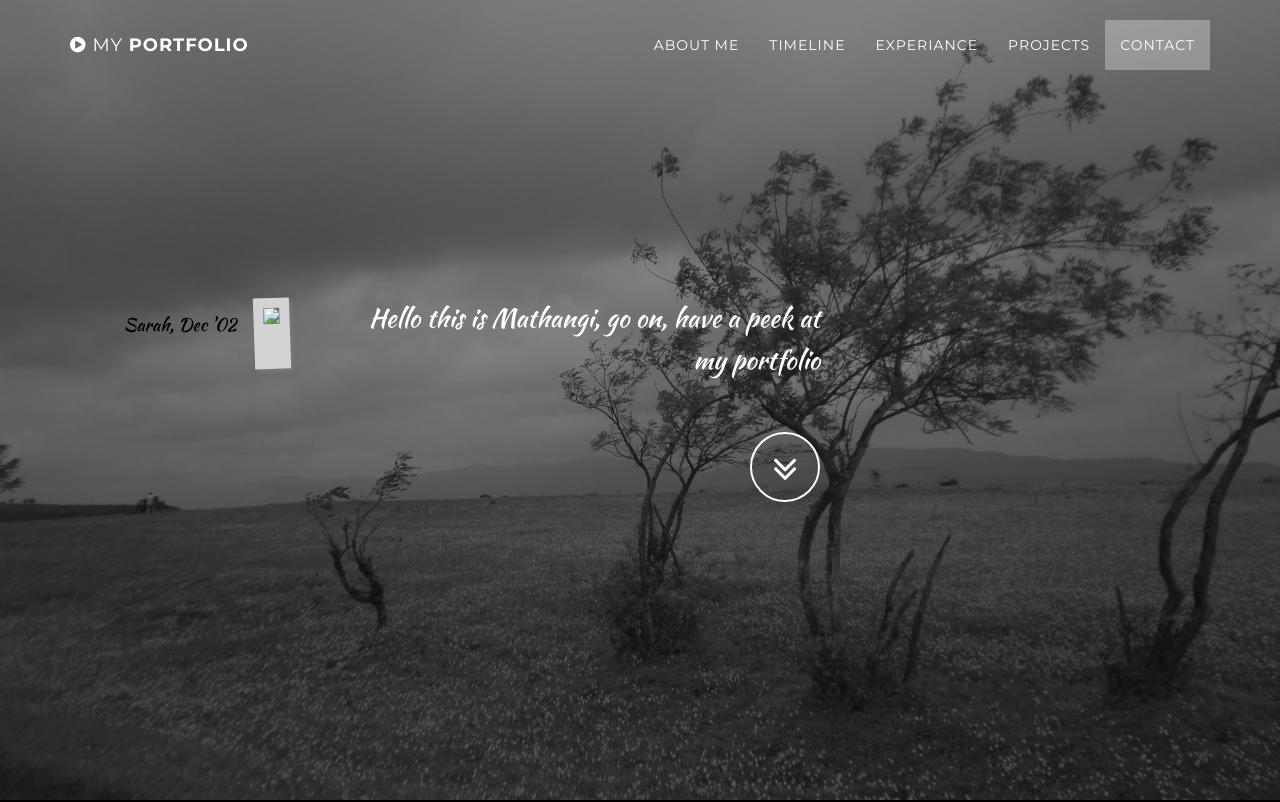
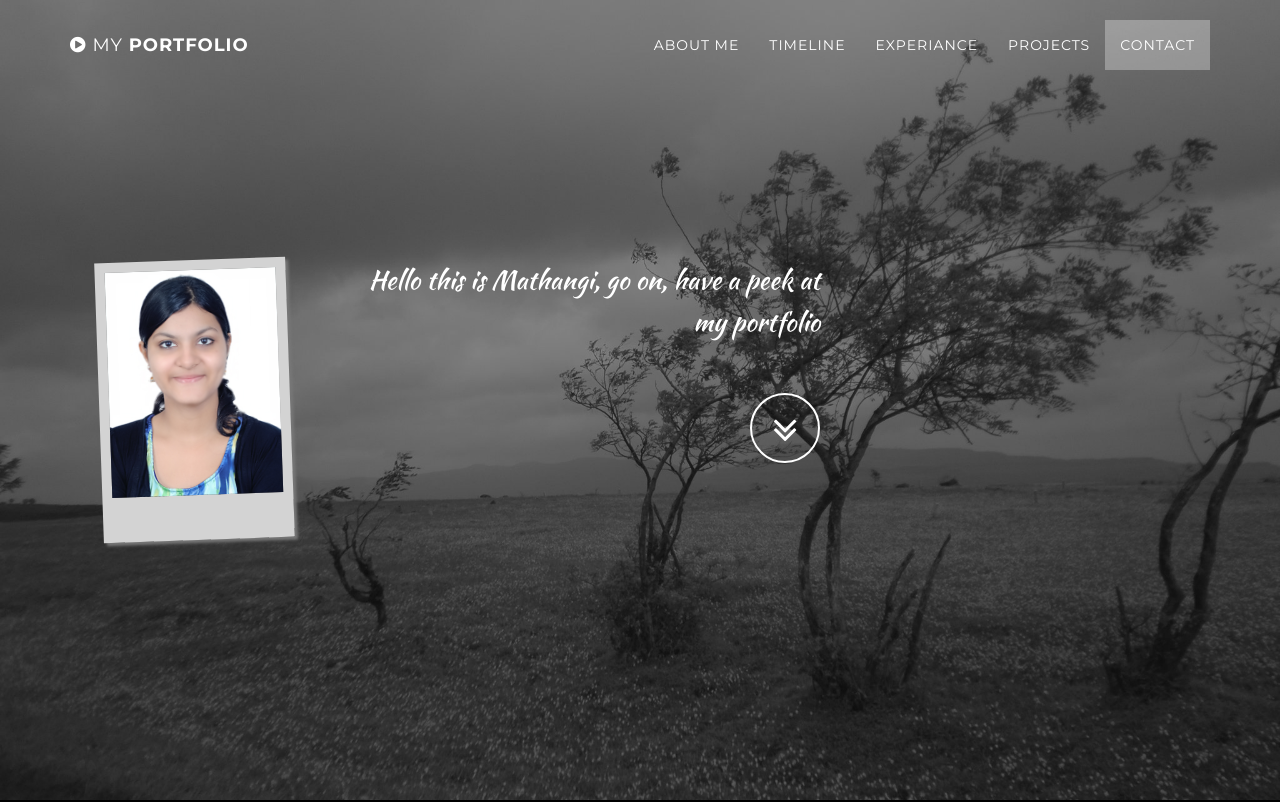
Before and after one commit to mathangiK/Portfolio, a plain HTML site: page index.html in a window 1280 px wide. Shown: the top 802 px of the page. Drawn offline with Linux system fonts and the light colour scheme; some packages are replaced by stand-ins of ours.

Commit message:
changed the photo's extension

```diff
--- a/index.html
+++ b/index.html
@@ -85,7 +85,7 @@
 						<div class="polaroid">
 							<a href="#about" class="page-scroll ">
 								<p>Sarah, Dec '02</p>
-								<img src="img/my_image.jpg" class=" rotateImage" ></img>
+								<img src="img/my_image.png" class=" rotateImage" ></img>
 							</a>
 						</div>
 					</div>
```
